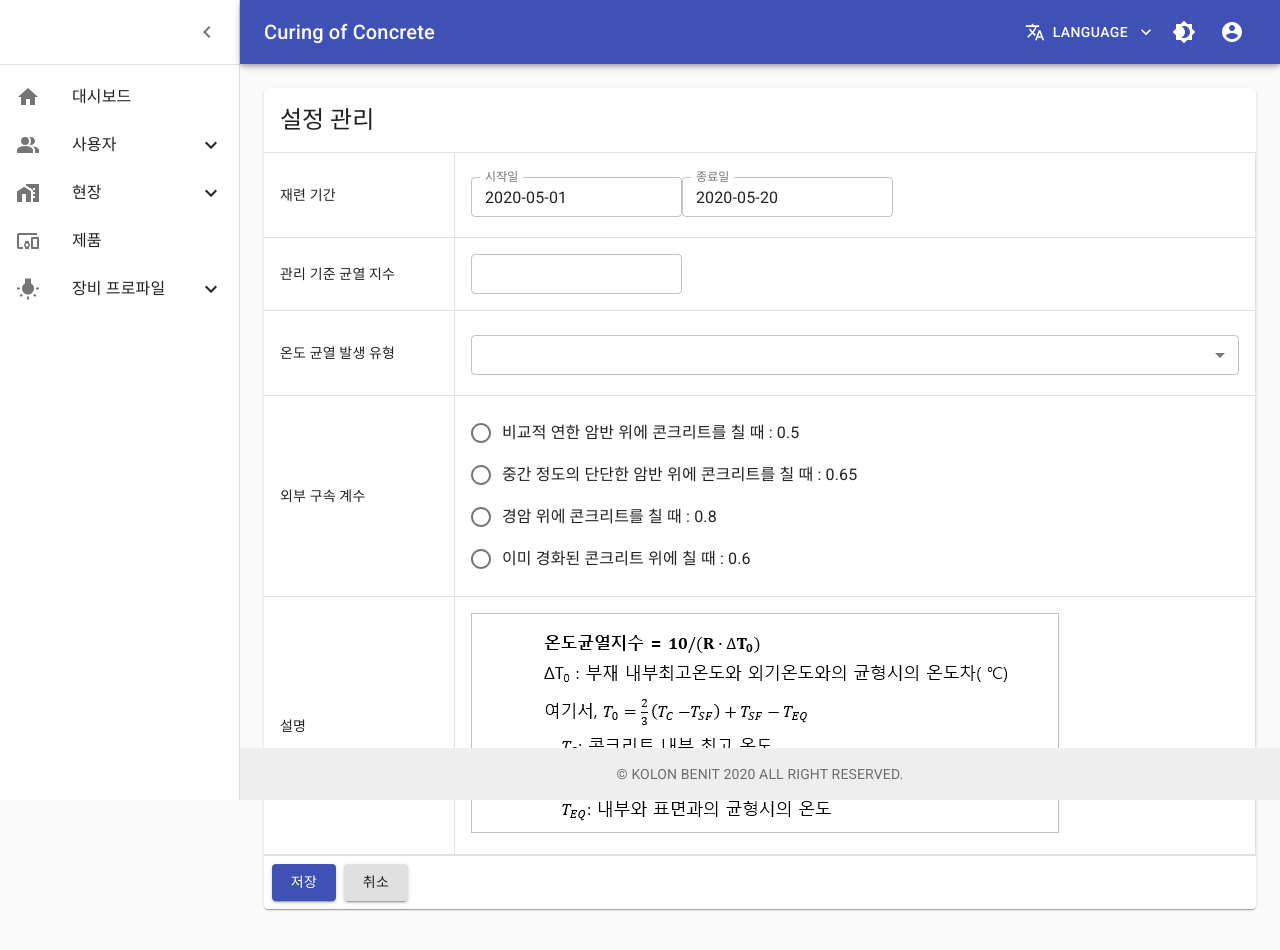
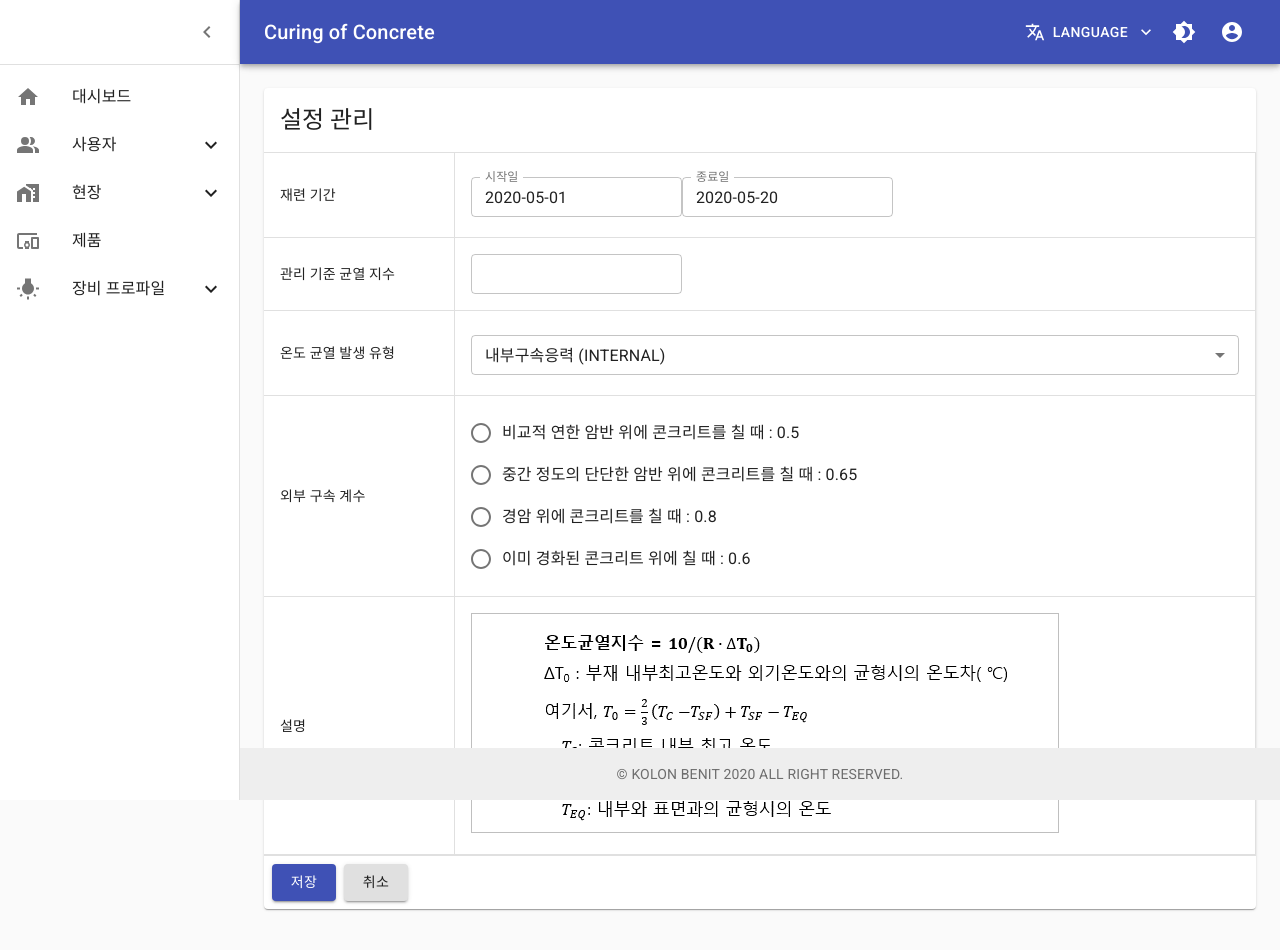
Before and after one commit to boy331990/kolon_iot_dev-iok_concrete_infoin, a React (Create React App) app: page /site/setting/add in a window 1280 px wide. Shown: the top 950 px of the page. Built offline with nearby package versions, Linux system fonts and the light colour scheme.

Commit message:
설정관리 셀렉트박스 동적 조정까지 완료

```diff
--- a/src/components/molecules/SelectTemperatureTypes/SelectTemperatureTypes.js
+++ b/src/components/molecules/SelectTemperatureTypes/SelectTemperatureTypes.js
@@ -1,4 +1,4 @@
-import React from "react";
+import React, {useEffect} from "react";
 import {FormControl, MenuItem, Select} from "@material-ui/core";
 import {useObserver} from "mobx-react-lite";
 
@@ -9,9 +9,14 @@ const data = [
 ];
 
 export const SelectTemperatureTypes = props => {
+
     const {store} = props;
 
     const handleChange = event => store.setValue("valueType", event.target.value);
+
+    useEffect(() => {
+        store.setValue("valueType", "INTERNAL");
+    }, []);
 
     return useObserver(() => (
         <FormControl fullWidth variant={"outlined"} margin={"dense"}>
@@ -23,7 +28,12 @@ export const SelectTemperatureTypes = props => {
                 onChange={handleChange}
             >
                 {data && data.map((item, index) => (
-                    <MenuItem key={index} value={item["value"]}>{item["label"]} ({item["value"]})</MenuItem>
+                    <MenuItem
+                        key={index}
+                        value={item["value"]}
+                    >
+                        {item["label"]} ({item["value"]})
+                    </MenuItem>
                 ))}
             </Select>
         </FormControl>
--- a/src/pages/SiteSettingPage/SettingLayout/SettingLayout.js
+++ b/src/pages/SiteSettingPage/SettingLayout/SettingLayout.js
@@ -122,7 +122,7 @@ const Details = props => {
                                         <SelectTemperatureTypes store={localStore}/>
                                     </TableCell>
                                 </TableRow>
-                                <TableRow>
+                                {localStore.valueType === 'INTERNAL' && <TableRow>
                                     <TableCell align={"left"}>외부 구속 계수</TableCell>
                                     <TableCell align={"left"}>
                                         <RadioGroup aria-label="outdoor" name="outdoor" value={value} onChange={handleChange}>
@@ -133,7 +133,7 @@ const Details = props => {
                                             />
                                         </RadioGroup>
                                     </TableCell>
-                                </TableRow>
+                                </TableRow>}
                                 <TableRow>
                                     <TableCell align={"left"}>설명</TableCell>
                                     <TableCell align={"left"}>
```
